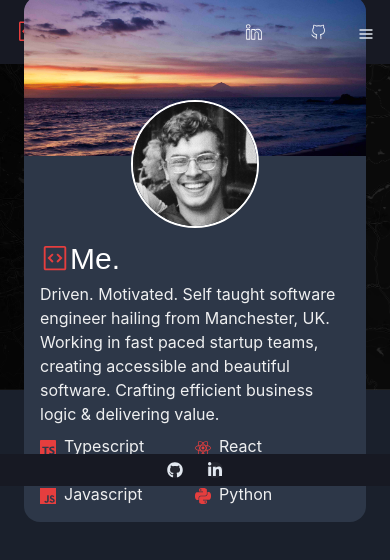
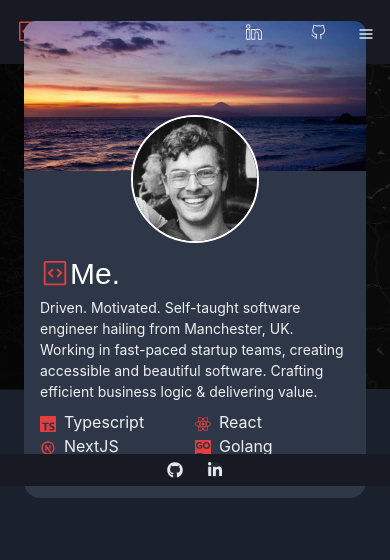
Before and after one commit to lm93547/LM, a Next.js app: page /about in a window 390 px wide. Shown: the top 560 px of the page. Built offline with nearby package versions, Linux system fonts and the light colour scheme.

Commit message:
updates to text to fit mobile safari

```diff
--- a/src/components/about/AboutText/index.tsx
+++ b/src/components/about/AboutText/index.tsx
@@ -10,7 +10,7 @@ function AboutText() {
   return (
     <Flex direction="column" p={useBreakpointValue({ base: "4", md: "6" })}>
       <IconHeader icon={<GoGist />} text={ABOUT_TITLE} />
-      <Flex fontSize={useBreakpointValue({ base: "md", md: "lg" })}>
+      <Flex fontSize={useBreakpointValue({ base: "sm", md: "md" })}>
         {ABOUT}
       </Flex>
       <IconListGrid
--- a/src/components/about/AboutWrapper/index.tsx
+++ b/src/components/about/AboutWrapper/index.tsx
@@ -18,12 +18,12 @@ const AboutWrapper = ({children, avatar, aboutHeader}: Props) => {
         m={useBreakpointValue({ base: "6", md: "2" })}
       >
         <Image
-          h={"160px"}
+          h={"150px"}
           w={"full"}
           src={aboutHeader}
           objectFit={"cover"}
           alt="about-header"
-          roundedTop="2xl"
+          roundedTop="xl"
         />
         <Flex justify={"center"} mt={-14}>
           <Avatar
--- a/src/constants/about.ts
+++ b/src/constants/about.ts
@@ -1,3 +1,3 @@
-export const ABOUT = "Driven. Motivated. Self taught software engineer hailing from Manchester, UK. Working in fast paced startup teams, creating accessible and beautiful software. Crafting efficient business logic & delivering value."
+export const ABOUT = "Driven. Motivated. Self-taught software engineer hailing from Manchester, UK. Working in fast-paced startup teams, creating accessible and beautiful software. Crafting efficient business logic & delivering value."
 
 export const ABOUT_TITLE = "Me."
```
